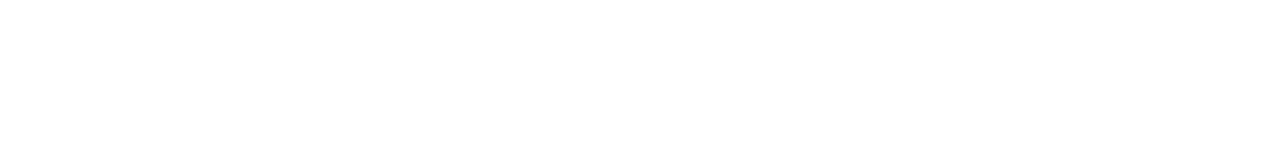
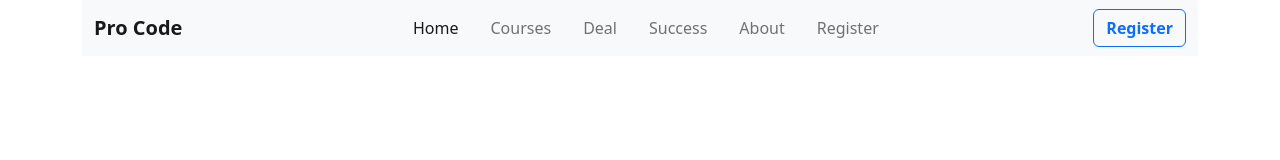
Before and after one commit to kshossain/procode-website, a plain HTML site: page index.html in a window 1280 px wide. Drawn offline with nearby package versions, Linux system fonts and the light colour scheme.

Commit message:
navbar added

```diff
--- a/index.html
+++ b/index.html
@@ -10,7 +10,44 @@
 </head>
 
 <body>
-
+    <header class="container">
+        <!-- header start -->
+        <nav class="navbar navbar-expand-lg bg-light">
+            <div class="container-fluid">
+                <button class="navbar-toggler" type="button" data-bs-toggle="collapse" data-bs-target="#navbarTogglerDemo01"
+                    aria-controls="navbarTogglerDemo01" aria-expanded="false" aria-label="Toggle navigation">
+                    <span class="navbar-toggler-icon"></span>
+                </button>
+                <div class="collapse navbar-collapse" id="navbarTogglerDemo01">
+                    <a class="navbar-brand fw-bold" href="#">Pro Code</a>
+                        <ul class="navbar-nav ms-auto me-auto mb-2 mb-lg-0">
+                            <li class="nav-item pe-3">
+                                <a class="nav-link active" aria-current="page" href="#">Home</a>
+                            </li>
+                            <li class="nav-item pe-3">
+                                <a class="nav-link" href="#">Courses</a>
+                            </li>
+                            <li class="nav-item pe-3">
+                                <a class="nav-link" href="#">Deal</a>
+                            </li>
+                            <li class="nav-item pe-3">
+                                <a class="nav-link" href="#">Success</a>
+                            </li>
+                            <li class="nav-item pe-3">
+                                <a class="nav-link" href="#">About</a>
+                            </li>
+                            <li class="nav-item">
+                                <a class="nav-link" href="#">Register</a>
+                            </li>
+                        </ul>
+                        <button class="btn btn-outline-primary text-primary fw-semibold" type="submit">Register</button>
+                </div>
+            </div>
+        </nav>
+        <!-- slider start-->
+        <!-- slider end -->
+        <!-- header end -->
+    </header>
     <script src="https://cdn.jsdelivr.net/npm/bootstrap@5.2.0/dist/js/bootstrap.bundle.min.js"
         integrity="sha384-A3rJD856KowSb7dwlZdYEkO39Gagi7vIsF0jrRAoQmDKKtQBHUuLZ9AsSv4jD4Xa"
         crossorigin="anonymous"></script>
```
